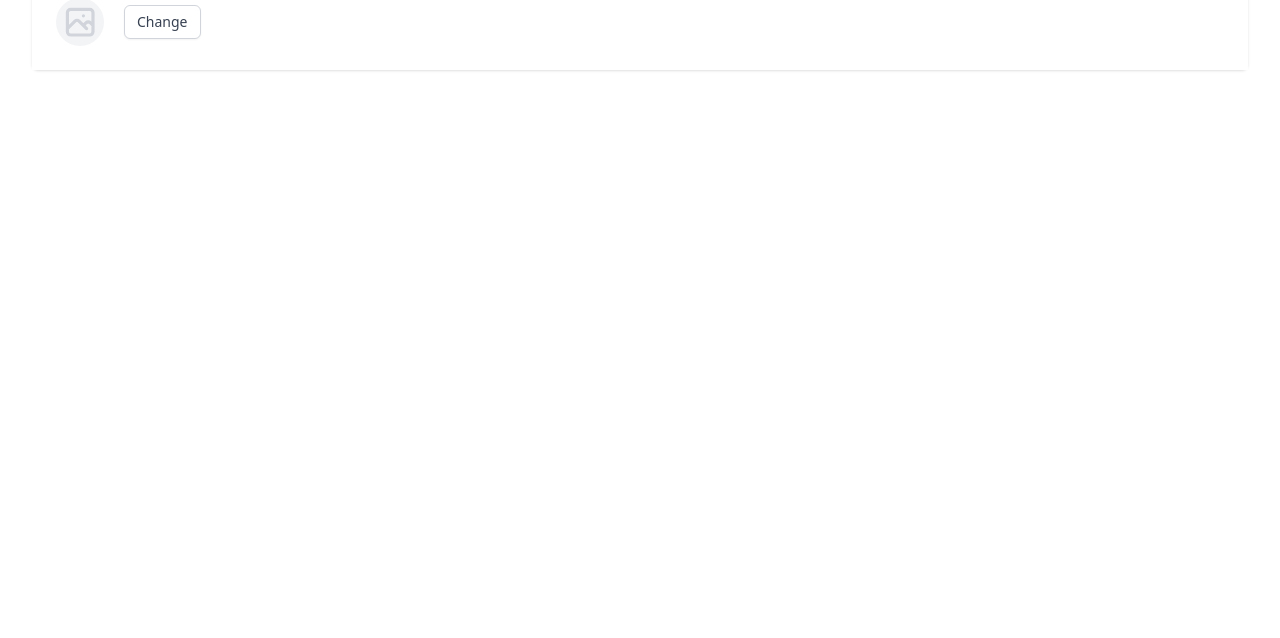
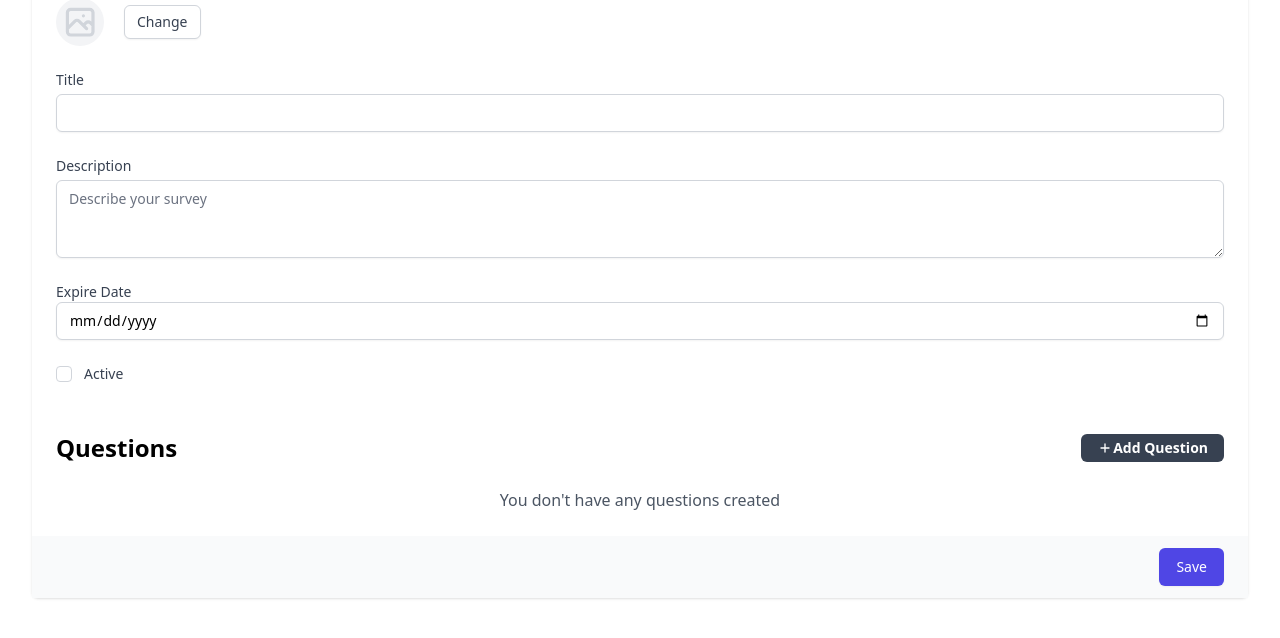
Before and after one commit to lies046/laravel-vue-survey, a Vue app in the folder vue/: page /surveys/create in a window 1280 px wide. Shown: the part 266-904 px from the top of the page. Before the commit the page ends 800 px from the top, so only its background shows below. Built offline with nearby package versions, Linux system fonts and the light colour scheme; sample sign-in values are in the browser's storage.

Commit message:
form追加中

```diff
--- a/vue/src/views/SurveyView.vue
+++ b/vue/src/views/SurveyView.vue
@@ -25,8 +25,10 @@
               v-else
               class="flex items-center justify-center h-12 w-12 rounded-full overflow-hidden bg-gray-100"
             >
-              <svg xmlns="http://www.w3.org/2000/svg" class="h-[80%] w-[80%] text-gray-300" fill="none" viewBox="0 0 24 24" stroke="currentColor" stroke-width="2">
-  <path stroke-linecap="round" stroke-linejoin="round" d="M4 16l4.586-4.586a2 2 0 012.828 0L16 16m-2-2l1.586-1.586a2 2 0 012.828 0L20 14m-6-6h.01M6 20h12a2 2 0 002-2V6a2 2 0 00-2-2H6a2 2 0 00-2 2v12a2 2 0 002 2z" />
+              <svg xmlns="http://www.w3.org/2000/svg" class="h-[80%] w-[80%] text-gray-300" fill="none"
+                   viewBox="0 0 24 24" stroke="currentColor" stroke-width="2">
+              <path stroke-linecap="round" stroke-linejoin="round"
+                    d="M4 16l4.586-4.586a2 2 0 012.828 0L16 16m-2-2l1.586-1.586a2 2 0 012.828 0L20 14m-6-6h.01M6 20h12a2 2 0 002-2V6a2 2 0 00-2-2H6a2 2 0 00-2 2v12a2 2 0 002 2z"/>
             </svg>
             </span>
             <button
@@ -57,7 +59,67 @@
               Change
             </button>
           </div>
+          <div>
+            <label for="title" class="block text-sm font-medium text-gray-700">Title</label>
+            <input type="text" name="title" id="title" v-model="model.title" autocomplete="survey_title"
+                   class="mt-1 focus:ring-indigo-500 focus:border-indigo-500 block w-full shadow-sm sm:text-sm border-gray-300 rounded-md">
 
+          </div>
+
+          <div>
+            <label for="description" class="block text-sm font-medium text-gray-700">Description</label>
+            <div class="mt-1">
+              <textarea id="description" name="description" rows="3" v-model="model.description"
+                        autocomplete="survey_description"
+                        class="focus:ring-indigo-500 focus:border-indigo-500 block w-full shadow-sm sm:text-sm border-gray-300 rounded-md"
+                        placeholder="Describe your survey"></textarea>
+            </div>
+          </div>
+          <div>
+            <label for="expire_date" class="block text-sm font-medium text-gray-700">Expire Date</label>
+            <input type="date" name="expire_date" id="expire_date" v-model="model.expire_date"
+                   class="focus:ring-indigo-500 focus:border-indigo-500 block w-full shadow-sm sm:text-sm border-gray-300 rounded-md">
+          </div>
+
+          <div class="flex items-start">
+            <div class="flex items-center h-5">
+              <input type="checkbox" id="status" name="status" v-model="model.status"
+                     class="focus:ring-indigo-500 h-4 w-4 text-indigo-600 border-gray-300 rounded">
+            </div>
+            <div class="ml-3 text-sm">
+              <label for="status" class="font-medium text-gray-700">Active</label>
+            </div>
+          </div>
+        </div>
+        <div class="px-4 py-5 bg-white space-y-6 sm:p-6">
+          <h3 class="text-2xl font-semibold flex items-center justify-between">
+            Questions
+            <button type="button" @click="addQuestion()"
+                    class="flex items-center text-sm py-1 px-4 rounded-md text-white bg-gray-600 hover: bg-gray-700">
+              <svg xmlns="http://www.w3.org/2000/svg" class="h-4 w-4" fill="none" viewBox="0 0 24 24" stroke="currentColor" stroke-width="2">
+                <path stroke-linecap="round" stroke-linejoin="round" d="M12 6v6m0 0v6m0-6h6m-6 0H6" />
+              </svg>
+              Add Question
+            </button>
+          </h3>
+          <div v-if="!model.questions.length" class="text-center text-gray-600">
+            You don't have any questions created
+          </div>
+          <div v-for="(question, index) in model.questions" :key="question.id">
+            <QuestionEditor
+              :question="question"
+              :index="index"
+              @change="questionChange"
+              @addQuestion="addQuestion"
+              @deleteQuestion="deleteQuestion"
+            />
+          </div>
+        </div>
+        <div class="px-4 py-3 bg-gray-50 text-right sm:px-6">
+          <button type="submit"
+                  class="inline-flex justify-center py-2 px-4 border border-transparent shadow-sm text-sm font-medium rounded-md text-white bg-indigo-600 hover:bg-indigo-700 focus:outline-none focus:ring-2 focus:ring-offset-2 focus:ring-indigo-500">
+            Save
+          </button>
         </div>
       </div>
     </form>
@@ -66,10 +128,10 @@
 <script setup>
 import store from "../store";
 import {ref} from 'vue';
-import {useRouter} from "vue-router";
+import {useRoute} from "vue-router";
 import PageComponent from '../components/PageComponent.vue';
 
-const route = useRouter();
+const route = useRoute();
 
 let model = ref({
   title: "",
@@ -80,9 +142,9 @@
   questions: []
 });
 
-// // if (route.params.id){
-// //   model.value = store.state.surveys.find(
-// //     (s) => s.id === parseInt(route.params.id)
-// //   );
-// }
+if (route.params.id){
+  model.value = store.state.surveys.find(
+    (s) => s.id === parseInt(route.params.id)
+  );
+}
 </script>
```
Lines whose indentation alone changed are shown as unchanged.
